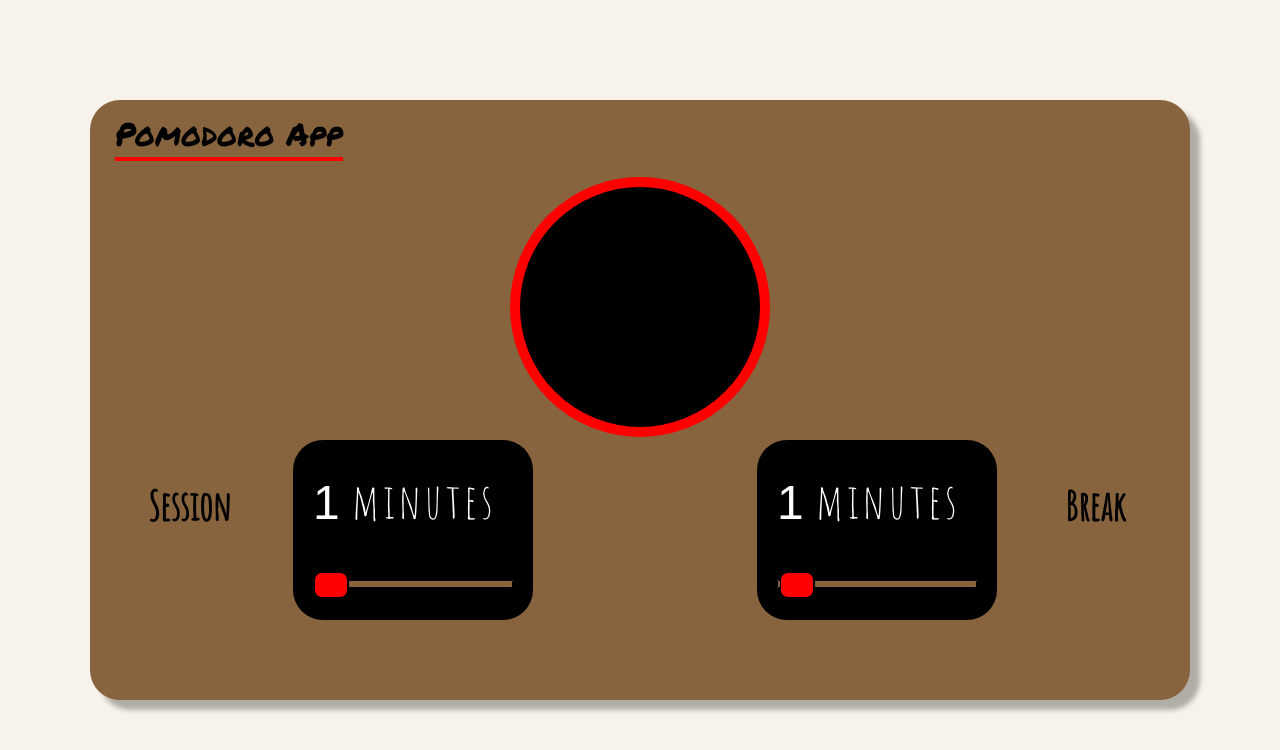
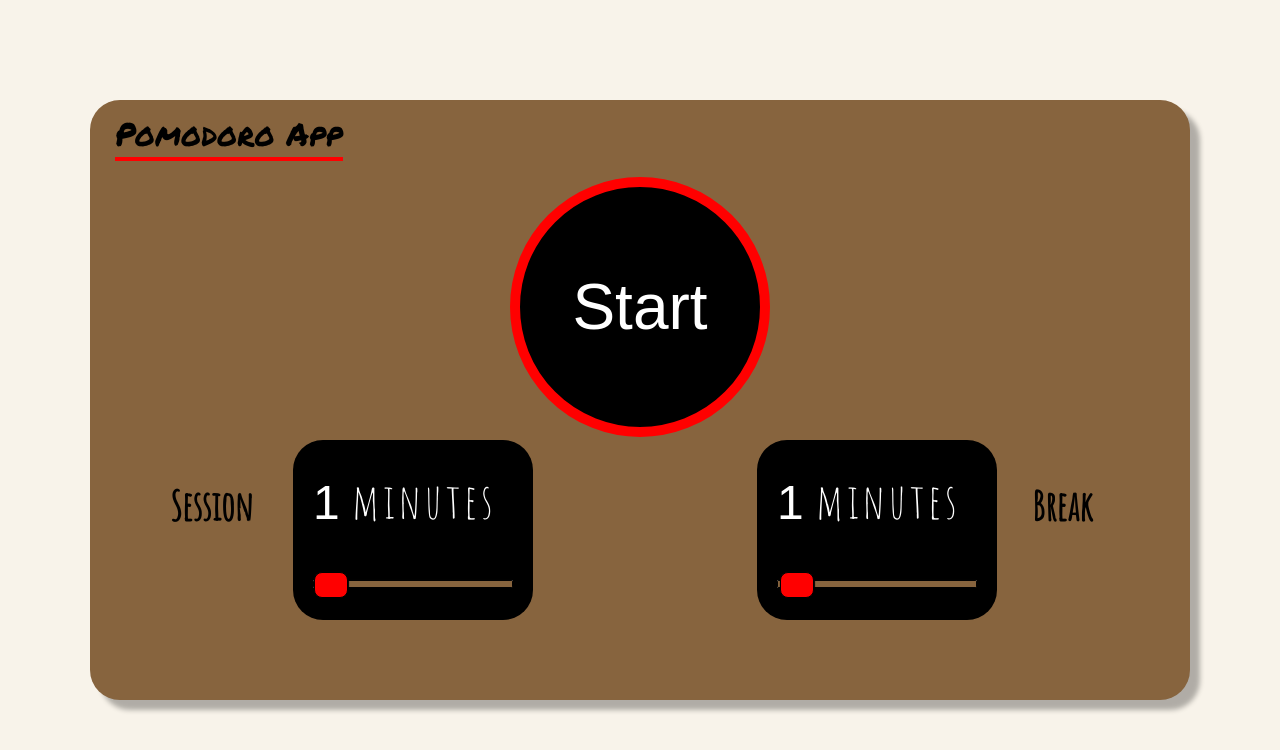
Before and after one commit to obpFin/Pomodoro-app, a React (Create React App) app: page / in a window 1280 px wide. Shown: the top 750 px of the page. Built offline with nearby package versions, Linux system fonts and the light colour scheme.

Commit message:
timer state & styling

```diff
--- a/src/App.js
+++ b/src/App.js
@@ -5,11 +5,38 @@ import Break from './components/break.js';
 
 
 class App extends React.Component {
-  /*
+
   constructor() {
     super();
-   }
-  */
+
+    this.state = {
+      session:1,
+      break:1,
+      showTimer:false
+    }
+  }
+
+  updateSession = (e) => {
+    console.log("update state",this.state.session);
+      this.setState({
+        session: e
+      })
+  }
+
+  updateBreak = (e) => {
+    console.log("update state",this.state.break);
+      this.setState({
+        break: e
+      })
+  }
+
+  start = () => {
+    this.setState({showTimer:true});
+  }
+
+  stop = () => {
+    this.setState({showTimer:false});
+  }
 
 
   render() {
@@ -20,17 +47,23 @@ class App extends React.Component {
           <p className="marker">Pomodoro App</p>
         </div>
         <div className='container'>
-          <Timer />
+          <Timer session={this.state.session}
+                 break={this.state.break}
+                 showTimer={this.state.showTimer}
+                 start={this.start}
+                 stop = {this.stop}/>
           <table>
             <tbody>
               <tr>
                 <td>
                   <p className='sessionLabel'>Session</p>
-                  <Session />
+                  <Session update={this.updateSession}
+                           sessionTimer={this.state.session} />
                 </td>
                 <td>
-                  <Break />
                   <p className='breakLabel'>Break</p>
+                  <Break update={this.updateBreak}
+                         breakTimer={this.state.break}/>
                 </td>
               </tr>
             </tbody>
--- a/src/components/break.js
+++ b/src/components/break.js
@@ -20,8 +20,8 @@ update = (e) => {
     return (
       <div>
         <div className='break controller'>
-          <p className='amount'>{this.state.break}<span> minutes</span></p>
-          <Slider min='0' max='9' doUpdate={this.update}
+          <p className='amount'>{this.props.breakTimer}<span> minutes</span></p>
+          <Slider min='0' max='9' doUpdate={this.props.update}
             step='1' />
         </div>
       </div>
--- a/src/components/session.js
+++ b/src/components/session.js
@@ -5,26 +5,17 @@ class Session extends React.Component {
 
   constructor(props) {
     super();
-    this.state = {session:'1'};
-    this.update = this.update.bind(this);
-    this.session = 0;
    }
 
    componentDidMount() {
    }
 
-  update = (e) => {
-      this.setState({
-        session: e
-      })
-  }
-
     render() {
       return (
         <div>
           <div className='session controller'>
-            <p className='amount'>{this.state.session}<span> minutes</span></p>
-            <Slider  min='1' max='9' doUpdate={this.update}
+            <p className='amount'>{this.props.sessionTimer}<span> minutes</span></p>
+            <Slider  min='1' max='9' doUpdate={this.props.update}
               step='1' />
           </div>
         </div>
--- a/src/components/timer.js
+++ b/src/components/timer.js
@@ -3,11 +3,17 @@ import React from 'react';
 const Timer = props => (
 
   <div>
+      {props.showTimer===true
+        ?
       <div className='tomato'>
+        <p className='mainTimer' onClick={props.stop}>{props.session} </p>
       </div>
+        :
+      <div className='tomato start' onClick={props.start}>
+        <p className='mainTimer start'>Start</p>
+      </div>
+      }
   </div>
-
 );
 
-
 export default Timer;
--- a/src/index.css
+++ b/src/index.css
@@ -33,8 +33,6 @@ span {
     -webkit-box-shadow: 10px 10px 5px 0px rgba(0,0,0,0.29);
     -moz-box-shadow: 10px 10px 5px 0px rgba(0,0,0,0.29);
     box-shadow: 10px 10px 5px 0px rgba(0,0,0,0.29);
-    #background-image:linear-gradient(to bottom, rgba(0,0,0,0.01) 0%,rgba(0,0,0,0.6) 100%),
-        #url('./images/pexels-photo-235992-min.jpeg');
 }
 
 .container {
@@ -55,6 +53,25 @@ span {
     margin: 0 auto;
 }
 
+.mainTimer {
+  margin:0 auto;
+  position: relative;
+  top: 50%;
+  transform: translateY(-50%);
+  text-align: center;
+  font-size: 4em;
+}
+
+.start {
+  font-size: 2em!important;
+}
+
+.start.tomato:hover {
+  cursor: pointer;
+  font-size: 2.2em!important;
+  background-color: #890000;
+}
+
 .controller {
     width: 200px;
     height: 140px;
@@ -64,15 +81,14 @@ span {
     border-radius: 30px;
 }
 
-
 .session {
-    margin-left:200px;
-    float: left;
+  margin-left:200px;
+  float: left;
 }
 
 .break {
-    margin-left:220px;
-    float: right;
+  margin-left:220px;
+  float: right;
 }
 
 .marker {
@@ -82,8 +98,7 @@ span {
   position: fixed;
   margin-left: 25px;
   margin-top: 10px;
-    border-bottom: 4px solid #f00;
-
+  border-bottom: 4px solid #f00;
 }
 
 .sessionLabel {
@@ -92,7 +107,7 @@ span {
   font-family: 'Amatic SC', cursive;
   position: fixed;
   font-weight: bold;
-  margin-left: 5%;
+  margin-left: 7%;
 }
 
 .breakLabel {
@@ -101,7 +116,7 @@ span {
   font-family: 'Amatic SC', cursive;
   position: fixed;
   font-weight: bold;
-  margin-left: 48%;
+  margin-left: 45%;
 }
 
 .amount {
```
